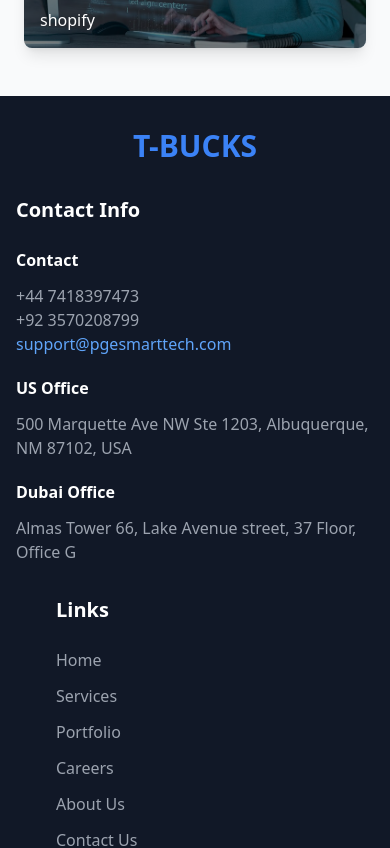
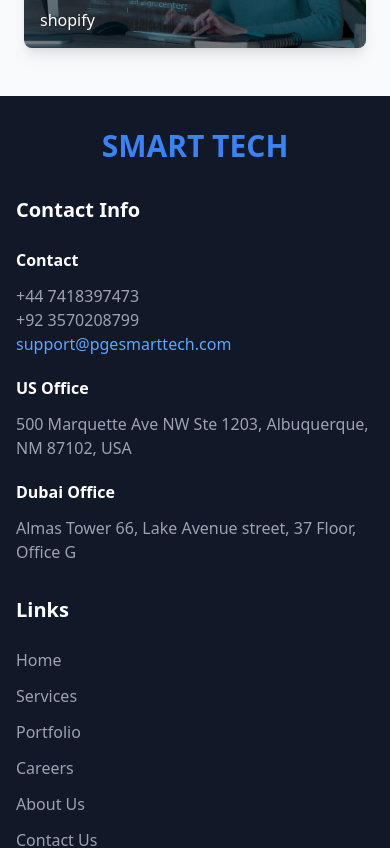
Before and after one commit to azafar224/smartTech, a React (Vite) app: page /#/Portfolio in a window 390 px wide. Shown: the part 2140-2988 px from the top of the page. Built offline with nearby package versions, Linux system fonts and the light colour scheme.

Commit message:
update footer

```diff
--- a/src/Components/Footer.jsx
+++ b/src/Components/Footer.jsx
@@ -183,7 +183,7 @@
     <div className="bg-gray-900 text-white px-4 py-8 md:p-8 lg:p-10">
       <div className="container mx-auto max-w-7xl">
         <div className="flex justify-center md:justify-start mb-8 lg:mb-10">
-          <Link to="/" className="text-3xl md:text-4xl font-bold text-blue-500">T-BUCKS</Link>
+          <Link to="/" className="text-3xl md:text-4xl font-bold text-blue-500">SMART TECH</Link>
         </div>
 
         <div className="grid grid-cols-1 sm:grid-cols-2 lg:grid-cols-4 gap-8 lg:gap-12">
@@ -208,7 +208,7 @@
             </div>
           </div>
 
-          <div className="space-y-6 pl-10">
+          <div className="space-y-6 lg:pl-10">
             <h3 className="text-xl md:text-2xl font-semibold mb-5">Links</h3>
             <ul className="space-y-3">
               <li><Link to="/" className="text-gray-400 text-base hover:text-white">Home</Link></li>
```
